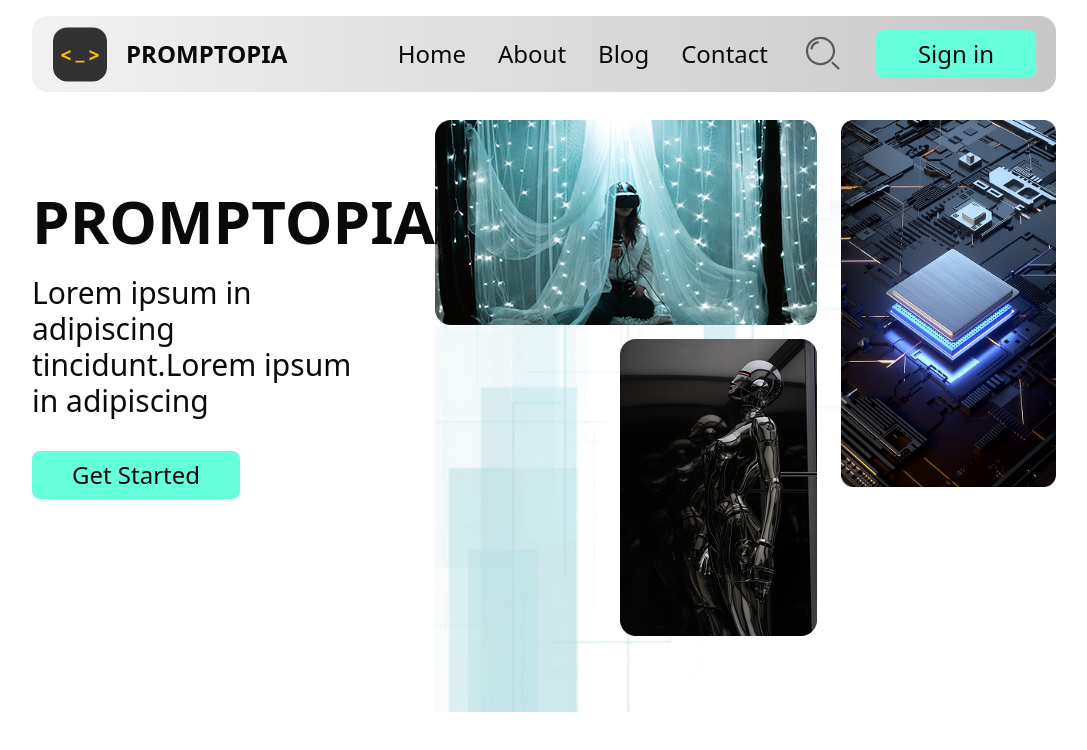
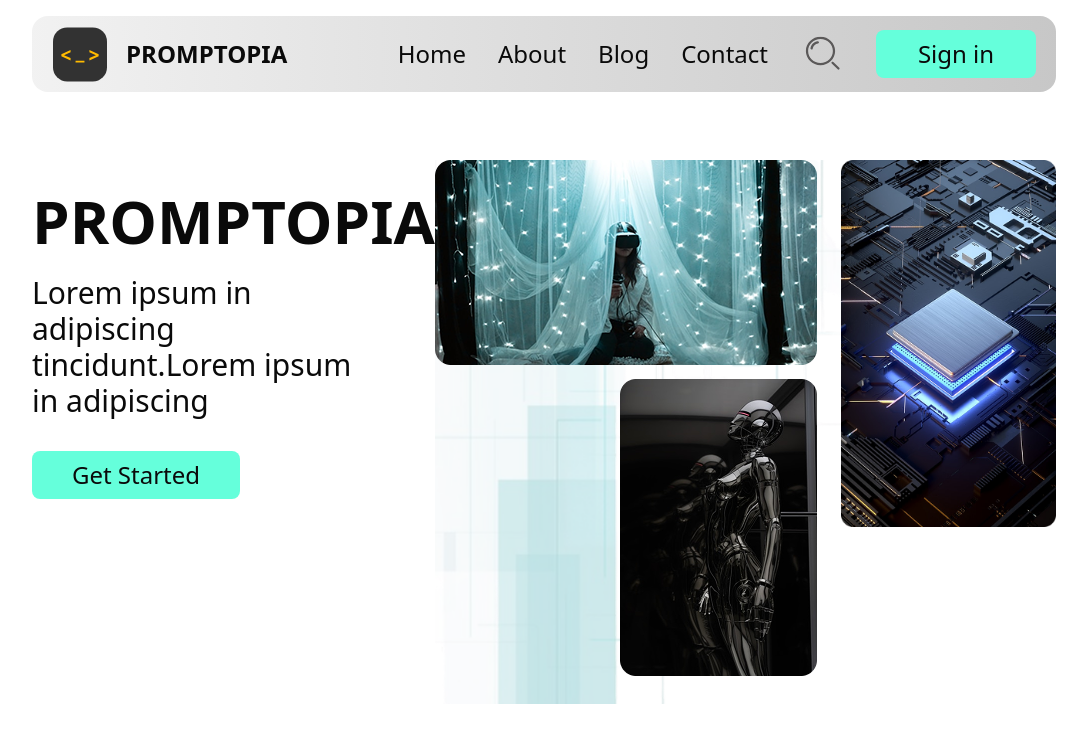
Before and after one commit to Promptopia-Academy/promptopia-blog, a Next.js app: page / in a window 1280 px wide. Shown: the top 750 px of the page, without its empty margins (96-1183 px from the left). Built offline with nearby package versions, Linux system fonts and the light colour scheme.

Commit message:
feat(Hero): Added the hero (Needs to become responsive)

```diff
--- a/src/components/hero/HeroImages.tsx
+++ b/src/components/hero/HeroImages.tsx
@@ -3,7 +3,7 @@
 
 const HeroImages = () => {
   return (
-    <div className="flex gap-6 relative bg-[url(/layout/image-9.png)] w-full h-[37rem] bg-cover bg-right bg-no-repeat justify-end">
+    <div className="flex gap-6 relative bg-[url(/layout/image-9.png)] w-full h-[34rem] bg-cover bg-right bg-no-repeat justify-end mt-10">
       <div className="flex flex-col gap-3.5 items-end">
         <Image
           src={"/images/image1.png"}
```
